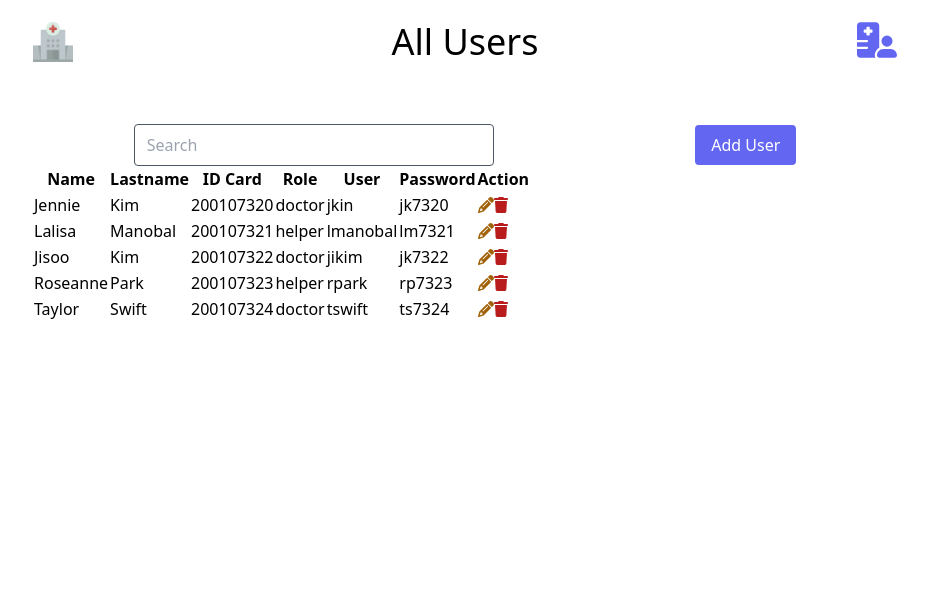
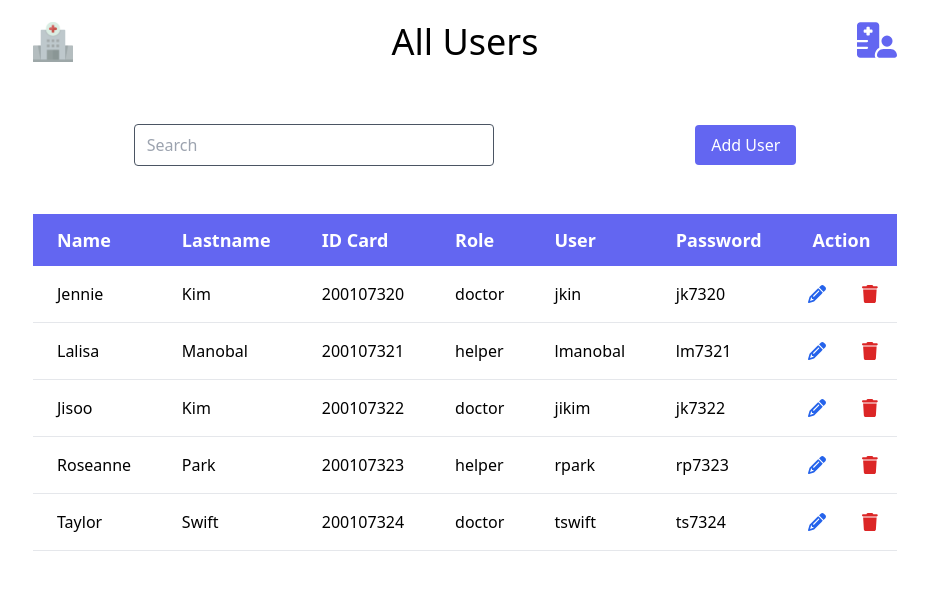
Before and after one commit to lmarangoc/covid-frontend, a React (Create React App) app: page /admin in a window 1280 px wide. Shown: the top 590 px of the page, without its empty margins (175-1103 px from the left). Built offline with nearby package versions, Linux system fonts and the light colour scheme.

Commit message:
feat: admin page table

```diff
--- a/src/pages/admin/Admin.jsx
+++ b/src/pages/admin/Admin.jsx
@@ -92,16 +92,16 @@ const UsersTable = ({ usersList }) => {
           Add User
         </button>
       </div>
-      <table>
-        <thead>
+      <table className='w-full mt-12 mb-12 text-lg text-left'>
+        <thead className='bg-indigo-500 bg-opacity-100 text-white'>
           <tr>
-            <th> Name </th>
-            <th> Lastname </th>
-            <th> ID Card </th>
-            <th> Role </th>
-            <th> User </th>
-            <th> Password </th>
-            <th> Action </th>
+            <th className='py-3 px-6 select-none'> Name </th>
+            <th className='py-3 px-6 select-none'> Lastname </th>
+            <th className='py-3 px-6 select-none'> ID Card </th>
+            <th className='py-3 px-6 select-none'> Role </th>
+            <th className='py-3 px-6 select-none'> User </th>
+            <th className='py-3 px-6 select-none'> Password </th>
+            <th className='py-3 px-6 select-none'> Action </th>
           </tr>
         </thead>
         <tbody>
@@ -130,7 +130,7 @@ const UserRow = ({user}) => {
   })
 
   return (
-    <tr>
+    <tr className='border-b hover:bg-gray-100'>
       { edit ? (
         <>
         <td>
@@ -138,7 +138,7 @@ const UserRow = ({user}) => {
             type="text"
             value={userInformation.name}
             onChange={e => setUserInformation({...userInformation, name:e.target.value})}
-            className=''
+            className='bg-gray-100 border border-gray-600 p-2 rounded-lg m-2 w-full text-base'
           />
         </td>
         <td>
@@ -146,7 +146,7 @@ const UserRow = ({user}) => {
             type="text"
             value={userInformation.lastname}
             onChange={e => setUserInformation({...userInformation, lastname:e.target.value})}
-            className=''
+            className='bg-gray-100 border border-gray-600 p-2 rounded-lg m-2 w-full text-base'
           />
         </td>
         <td>
@@ -154,7 +154,7 @@ const UserRow = ({user}) => {
             type="text"
             value={userInformation.idcard}
             onChange={e => setUserInformation({...userInformation, idcard:e.target.value})}
-            className=''
+            className='bg-gray-100 border border-gray-600 p-2 rounded-lg m-2 w-full text-base'
           />
         </td>
         <td>
@@ -162,7 +162,7 @@ const UserRow = ({user}) => {
             type="text"
             value={userInformation.role}
             onChange={e => setUserInformation({...userInformation, role:e.target.value})}
-            className=''
+            className='bg-gray-100 border border-gray-600 p-2 rounded-lg m-2 w-full text-base'
           />
         </td>
         <td>
@@ -170,7 +170,7 @@ const UserRow = ({user}) => {
             type="text"
             value={userInformation.user}
             onChange={e => setUserInformation({...userInformation, user:e.target.value})}
-            className=''
+            className='bg-gray-100 border border-gray-600 p-2 rounded-lg m-2 w-full text-base'
           />
         </td>
         <td>
@@ -178,35 +178,35 @@ const UserRow = ({user}) => {
             type="text"
             value={userInformation.password}
             onChange={e => setUserInformation({...userInformation, password:e.target.value})}
-            className=''
+            className='bg-gray-100 border border-gray-600 p-2 rounded-lg m-2 w-full text-base'
           />
         </td>
       </>
       ) : (
         <>
-          <td> {user.name} </td>
-          <td> {user.lastname} </td>
-          <td> {user.idcard} </td>
-          <td> {user.role} </td>
-          <td> {user.user} </td>
-          <td> {user.password} </td>
+          <td className='py-4 px-6 text-base'> {user.name} </td>
+          <td className='py-4 px-6 text-base'> {user.lastname} </td>
+          <td className='py-4 px-6 text-base'> {user.idcard}  </td>
+          <td className='py-4 px-6 text-base'> {user.role} </td>
+          <td className='py-4 px-6 text-base'> {user.user} </td>
+          <td className='py-4 px-6 text-base'> {user.password} </td>
         </>
       )}
 
       <td>
-        <div>
+        <div className='flex w-full justify-around'>
           {edit ? (
             <>
               <Tooltip title='Confirm edition' arrow>
                 <FontAwesomeIcon icon={faCheck}
                   onClick={() => setEdit(!edit)}
-                  className='text-green-700 hover:text-green-500'
+                  className='text-green-600 hover:text-green-500'
                 />
               </Tooltip>
               <Tooltip title='Cancel edition' arrow>
                 <FontAwesomeIcon icon={faBan}
                   onClick={() => setEdit(!edit)}
-                  className='text-yellow-700 hover:text-yellow-500'
+                  className='text-red-600 hover:text-red-500'
                 />
               </Tooltip>
             </>
@@ -215,27 +215,27 @@ const UserRow = ({user}) => {
               <Tooltip title='Edit user' arrow>
                 <FontAwesomeIcon icon={faPencilAlt}
                   onClick={() => setEdit(!edit)}
-                  className='text-yellow-700 hover:text-yellow-500'
+                  className='text-blue-600 hover:text-blue-500'
                 />
               </Tooltip>
               <Tooltip title='Delete user' arrow>
                 <FontAwesomeIcon icon={faTrash}
                   onClick={() => setOpenDialog(true)}
-                  className='text-red-700 hover:text-red-500'/>
+                  className='text-red-600 hover:text-red-500'/>
               </Tooltip>
             </>
           )}
         </div>
         <Dialog open={openDialog}>
-          <div>
-            <h1>
+          <div className='p-8 flex flex-col'>
+            <h1 className='text-gray-900 text-2xl font-bold'>
               Are you sure you want to remove the user?
             </h1>
-            <div>
-              <button onClick={() => setOpenDialog(false)}>
+            <div className='flex w-full items-center justify-center my-4'>
+              <button onClick={() => setOpenDialog(false)} className='mx-2 px-4 py-2 bg-green-500 text-white hover:bg-green-700 rounded-md shadow-md'>
                 Sí
               </button>
-              <button onClick={() => setOpenDialog(false)}>
+              <button onClick={() => setOpenDialog(false)} className='mx-2 px-4 py-2 bg-red-500 text-white hover:bg-red-700 rounded-md shadow-md'>
                 No
               </button>
             </div>
```
